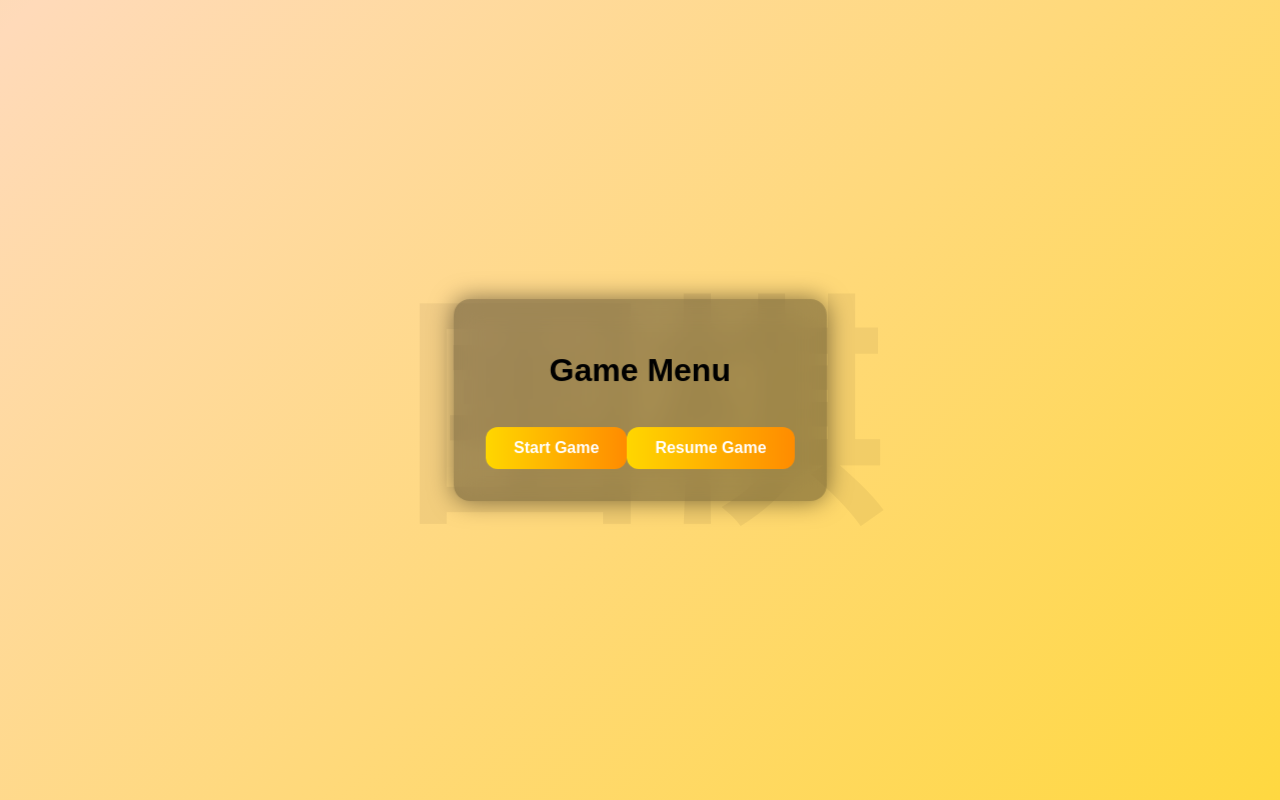
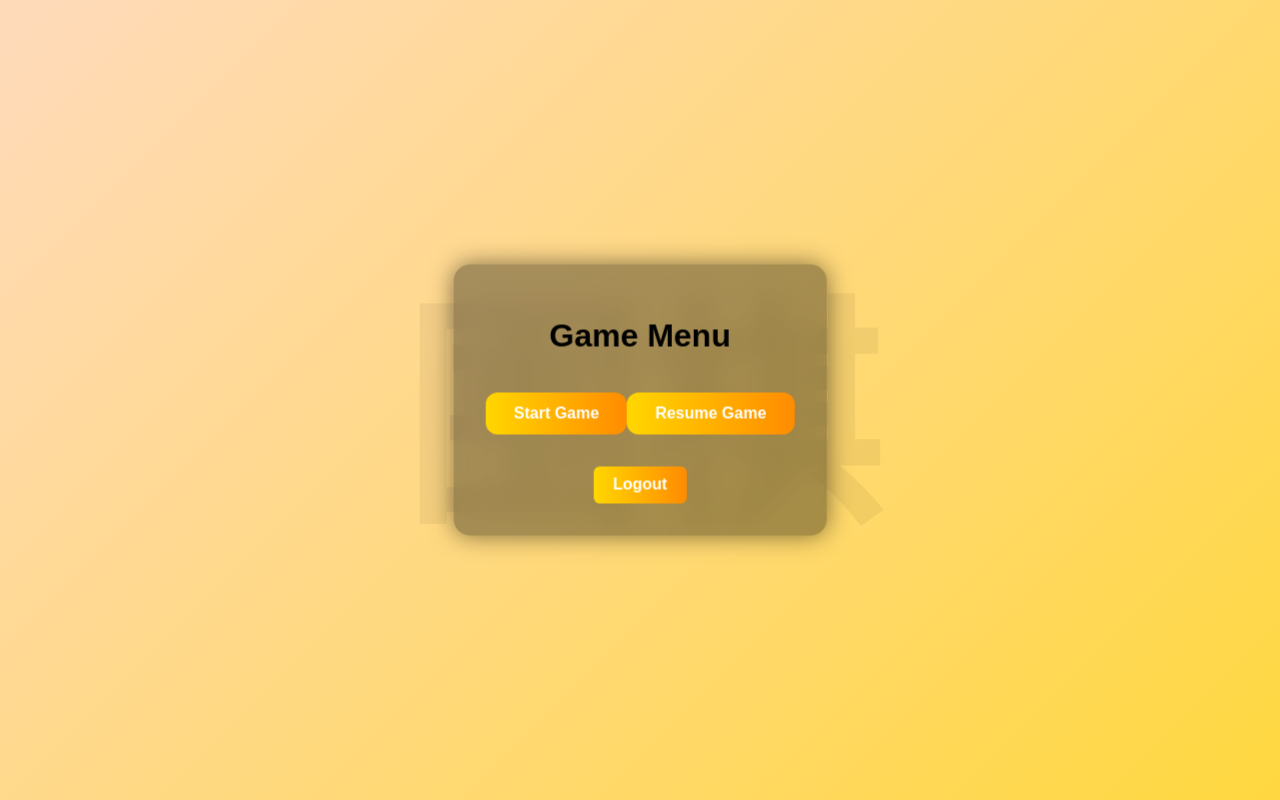
Before and after one commit to CynthiaMugo/Go-frontend, a React (Vite) app: page /gamemenu in a window 1280 px wide. Built offline with nearby package versions, Linux system fonts and the light colour scheme.

Commit message:
enhance GameMenu with logout functionality and improve GoBoard state management

```diff
--- a/src/index.css
+++ b/src/index.css
@@ -1,6 +1,4 @@
-/* =========================
-   GLOBAL STYLES
-========================= */
+
 html, body, #root {
   height: 100%;
   width: 100%;
@@ -10,13 +8,12 @@ html, body, #root {
   overflow: hidden;
 }
 
-/* Background: pale green, peach, yellow */
 body {
   background: linear-gradient(
     135deg,
-    #98FB98,  /* pale green */
-    #FFDAB9,  /* peach */
-    #FFD700   /* golden yellow */
+    #98FB98,
+    #FFDAB9,
+    #FFD700
   );
   background-size: 300% 300%;
   animation: gradientShift 18s ease infinite;
@@ -32,7 +29,7 @@ body {
   100% { background-position: 0% 50%; }
 }
 
-/* Watermark Chinese GO */
+
 body::before {
   content: "围棋";
   position: absolute;
@@ -46,9 +43,7 @@ body::before {
   pointer-events: none;
 }
 
-/* =========================
-   CENTERED INPUTS
-========================= */
+
 .centered {
   position: absolute;
   top: 50%;
@@ -109,9 +104,7 @@ button:hover {
   box-shadow: 0 0 22px #FFD700;
 }
 
-/* =========================
-   BOARD LAYOUT
-========================= */
+
 .board-container {
   display: flex;
   justify-content: center;
@@ -129,11 +122,11 @@ button:hover {
   justify-content: center;
 }
 
-/* Go board (polished wood look) */
+
 .go-board {
   width: 700px;
   height: 700px;
-  background: #b87333; /* richer wood brown */
+  background: #b87333;
   background-image:
     linear-gradient(to right, rgba(0,0,0,0.6) 1px, transparent 1px),
     linear-gradient(to bottom, rgba(0,0,0,0.6) 1px, transparent 1px),
@@ -144,9 +137,7 @@ button:hover {
   position: relative;
 }
 
-/* =========================
-   HOSHI POINTS
-========================= */
+
 .hoshi {
   position: absolute;
   width: 10px;
@@ -157,9 +148,6 @@ button:hover {
   z-index: 3;
 }
 
-/* =========================
-   STONES
-========================= */
 .stone {
   border-radius: 50%;
   transform: translate(-50%, -50%) scale(0);
@@ -185,9 +173,6 @@ button:hover {
   100% { transform: translate(-50%, -50%) scale(1); opacity: 1; }
 }
 
-/* =========================
-   SIDEBAR
-========================= */
 .sidebar {
   width: 230px;
   background: rgba(25,25,25,0.92);
--- a/src/pages/GameMenu.jsx
+++ b/src/pages/GameMenu.jsx
@@ -33,6 +33,8 @@ function GameMenu() {
           scores: { black: 0, white: 0 },
           captured_white: 0,
           captured_black: 0,
+          player_color: "black",
+          computer_color: "white",
         },
         { headers: { Authorization: `Bearer ${token}` } }
       );
@@ -72,6 +74,11 @@ function GameMenu() {
     }
   };
 
+   const logout = () => {
+    localStorage.removeItem("access_token");
+    navigate("/login");
+  };
+
   return (
     <div className="centered menu-bg">
       <h1>Game Menu</h1>
@@ -87,6 +94,16 @@ function GameMenu() {
 
       {feedback && <p style={{ color: "green", marginTop: "1rem" }}>{feedback}</p>}
       {error && <p style={{ color: "red", marginTop: "1rem" }}>{error}</p>}
+
+      <div style={{ marginTop: "1rem" }}>
+      <button
+        onClick={logout}
+        style={{ backgroundColor: "#F59E0B", color: "white", padding: "0.6rem 1.2rem", border: "none", borderRadius: "6px", cursor: "pointer",fontWeight: "bold"
+        }}>
+        Logout
+      </button>
+    </div>
+
     </div>
   );
 }
--- a/src/pages/Go-board.jsx
+++ b/src/pages/Go-board.jsx
@@ -30,19 +30,16 @@ function GoBoard() {
 
   // Save active game ID so we can use it for moves
   useEffect(() => {
-    if (game?.id) {
+  if (!game) return;
+
+  if (game.id) {
     localStorage.setItem("active_game_id", game.id);
   }
-  }, [game]);
 
-  // Rebuild game from history when resuming
-  useEffect(() => {
-  if (!game) return;
-
+  // Restore stones from board or rebuild from history
   if (Array.isArray(game.board) && game.board.length > 0) {
     setStones(game.board);
-  }
-  else if (game.history && game.history.length > 0) {
+  } else if (game.history && game.history.length > 0) {
     let replayStones = [];
     let replayCaptures = { black: 0, white: 0 };
 
@@ -57,15 +54,14 @@ function GoBoard() {
         }
       );
     });
+
     setStones(replayStones);
     setCaptures(replayCaptures);
   }
-
   setCurrentColor(game.turn || "black");
-  setPlayerColor(game.playerColor || "black");
-  setComputerColor(game.computerColor || "white");
+  setPlayerColor(game.player_color || "black");
+  setComputerColor(game.computer_color || "white");
 }, [game]);
-
 
 
   // Save move to backend
@@ -166,13 +162,20 @@ function GoBoard() {
       },
       { headers: { Authorization: `Bearer ${token}` } }
     );
+
     setCurrentColor(res.data.turn);
     setMessage("Turn passed successfully.");
+
+    setTimeout(() => setMessage(""), 2000);
+
   } catch (err) {
     console.error("Pass failed:", err.response?.data || err.message);
     setMessage("Error passing turn.");
+
+    setTimeout(() => setMessage(""), 2000);
   }
 };
+
 
   //  End Game calls backend /finish
   const endGame = async () => {
@@ -202,7 +205,7 @@ function GoBoard() {
       setMessage(`Game finished! Winner: ${winner}`);
       setTimeout(() => {
         navigate("/gamemenu");
-      }, 3000);
+      }, 5000);
 
     } catch (err) {
       console.error("Failed to finish game:", err.response?.data || err.message);
--- a/src/pages/MainMenu.jsx
+++ b/src/pages/MainMenu.jsx
@@ -2,7 +2,7 @@ import { useLocation, useNavigate } from "react-router-dom";
 
 function MainMenu() {
   const navigate = useNavigate();
-  // const location = useLocation();
+
   const playerName = localStorage.getItem("playerName") || "Player";
 
   const handlePlay = () => {
```
Lines whose indentation alone changed are shown as unchanged.
